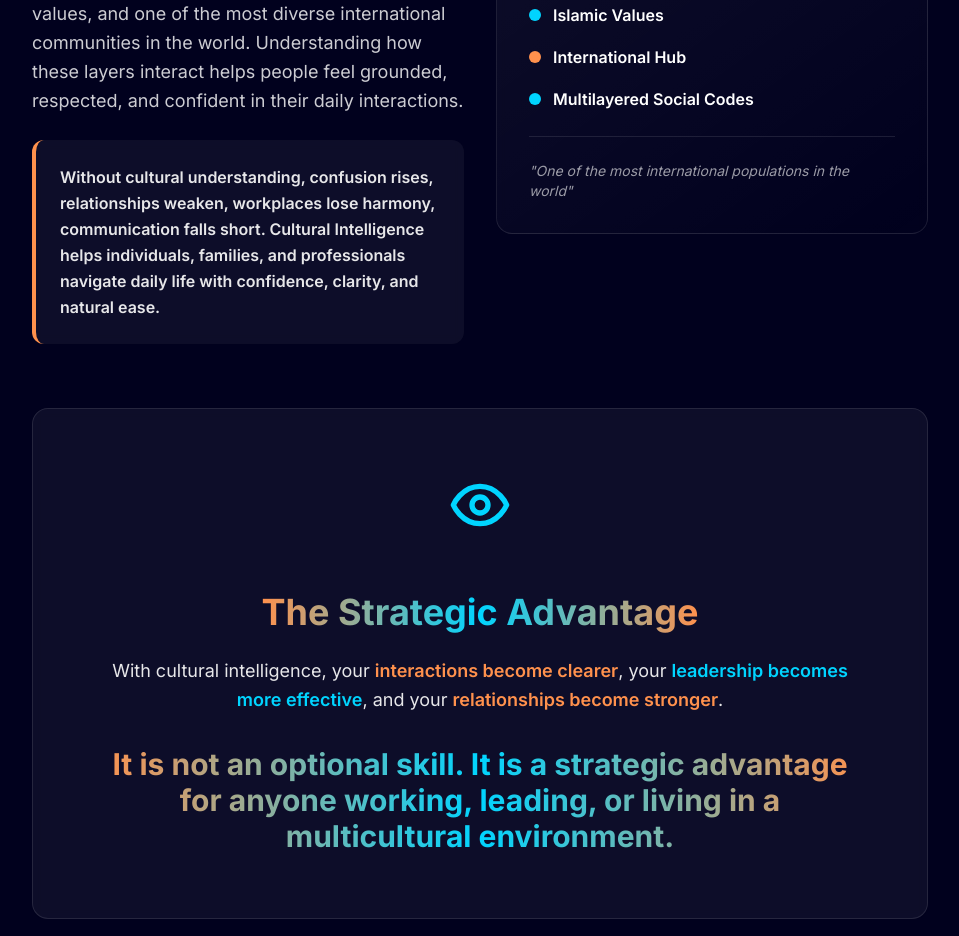
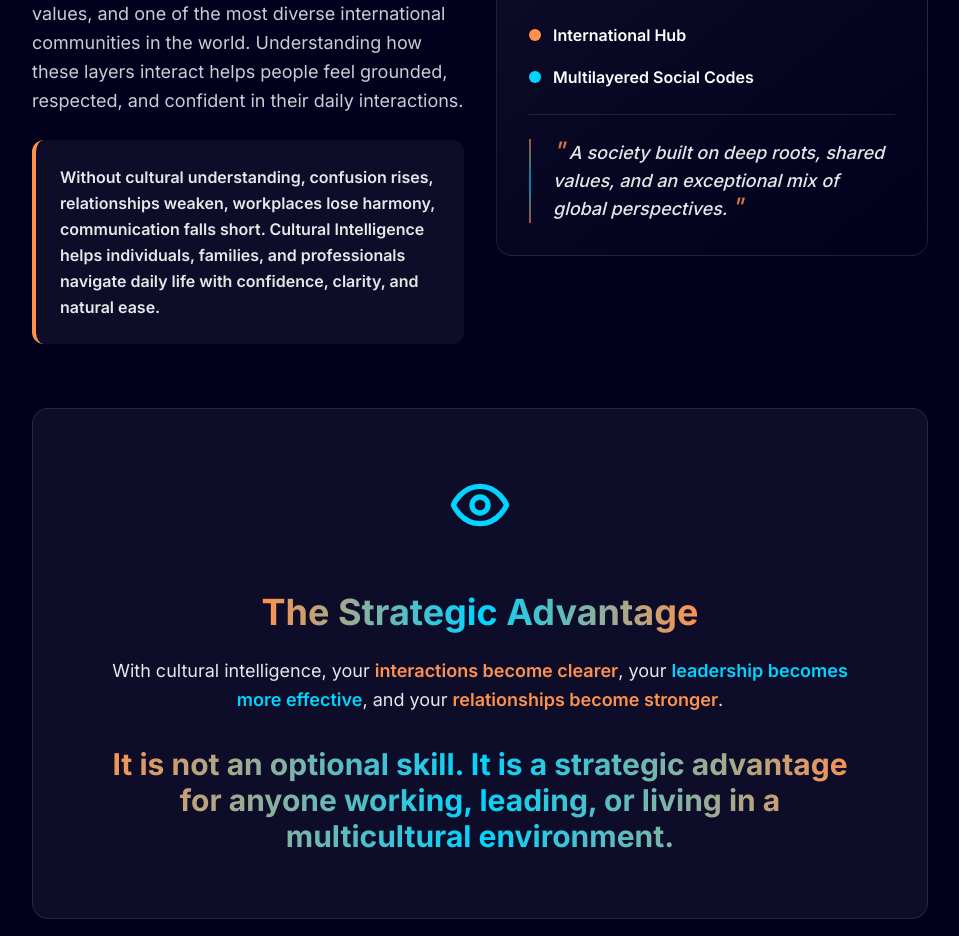
Before and after one commit to sksh100/theorangecode, a Next.js app: page /what-is-cq in a window 1280 px wide. Shown: the part 2020-2956 px from the top of the page, without its empty margins (160-1119 px from the left). Built offline with nearby package versions, Linux system fonts and the light colour scheme; no server answers.

Commit message:
Update quote text and improve design with gradient border and styled quotation marks

```diff
--- a/src/app/what-is-cq/page.tsx
+++ b/src/app/what-is-cq/page.tsx
@@ -245,9 +245,14 @@ export default function WhatIsCQPage() {
                         </div>
                       </div>
                       <div className="mt-6 pt-6 border-t border-white/10">
-                        <p className="text-white/60 text-sm italic">
-                          "One of the most international populations in the world"
-                        </p>
+                        <div className="relative pl-6">
+                          <div className="absolute left-0 top-0 bottom-0 w-0.5 bg-gradient-to-b from-orange via-azure-blue to-orange opacity-60" />
+                          <p className="text-white/90 text-base md:text-lg italic leading-relaxed font-medium">
+                            <span className="text-orange/80 text-2xl leading-none mr-1">"</span>
+                            A society built on deep roots, shared values, and an exceptional mix of global perspectives.
+                            <span className="text-orange/80 text-2xl leading-none ml-1">"</span>
+                          </p>
+                        </div>
                       </div>
                     </div>
                   </motion.div>
```
